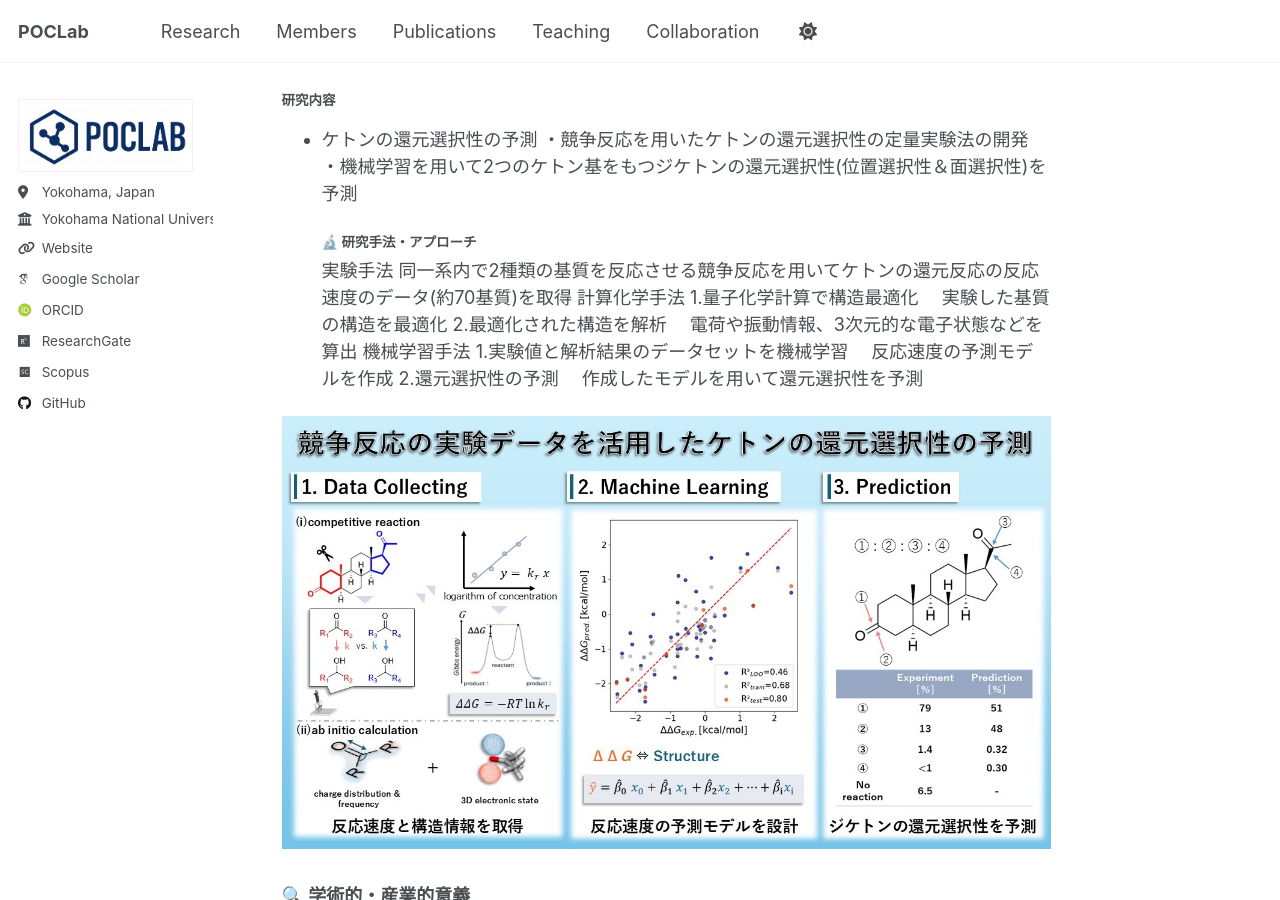
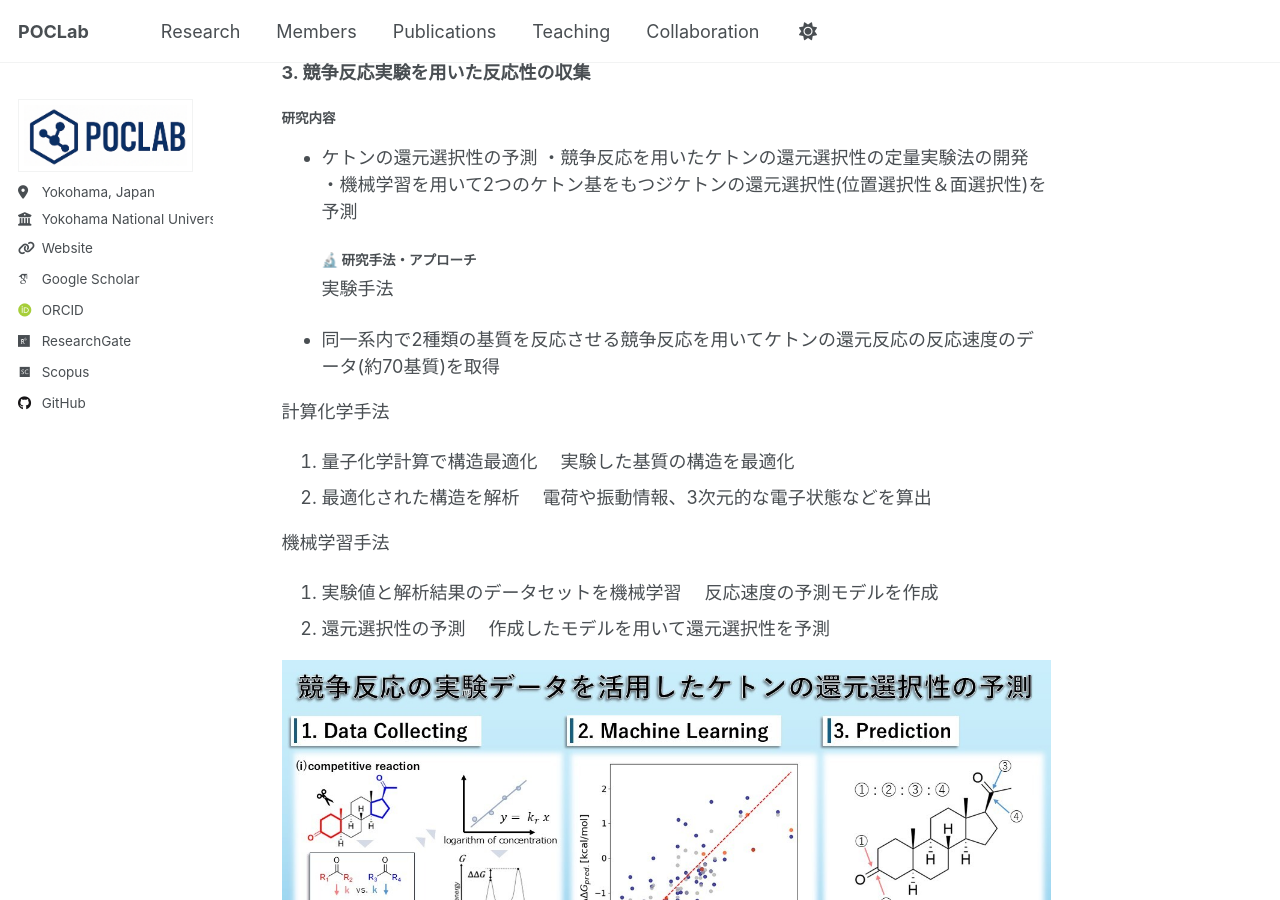
Before and after one commit to poclab-web/homepage, a Jekyll site: the page built from _portfolio/04_ketone_reduction_TS_ML.md, in a window 1280 px wide and 900 px high, scrolled down 1763 px. Built offline with Jekyll 4.4.1, drawn with Linux system fonts in a browser that asks for light colours; some web fonts are replaced; a script that is not in the unit is left out.

Commit message:
04文章内の改行を修正しました。

```diff
--- a/_portfolio/04_ketone_reduction_TS_ML.md
+++ b/_portfolio/04_ketone_reduction_TS_ML.md
@@ -32,6 +32,7 @@ published: true
 - 導出した遷移状態構造から分子間相互作用領域を導出し、機械学習モデルによって学習
 - DFT計算（ωB97X-D/def2-TZVP）により基質と遷移状態を解析
 - 反応部位での反応剤との立体・電子的相互作用をエネルギー分解して評価
+
 ![asymmetric reduction analysis abstruct]({{ site.baseurl }}/images/portfolio/shimono_abstruct.png)
 
 ### 3. 競争反応実験を用いた反応性の収集
@@ -41,19 +42,22 @@ published: true
 ・機械学習を用いて2つのケトン基をもつジケトンの還元選択性(位置選択性＆面選択性)を予測
 #### 🔬 **研究手法・アプローチ**
 実験手法
-同一系内で2種類の基質を反応させる競争反応を用いてケトンの還元反応の反応速度のデータ(約70基質)を取得
+- 同一系内で2種類の基質を反応させる競争反応を用いてケトンの還元反応の反応速度のデータ(約70基質)を取得
+
 計算化学手法
-1.量子化学計算で構造最適化
+1. 量子化学計算で構造最適化
 　実験した基質の構造を最適化
-2.最適化された構造を解析
+2. 最適化された構造を解析
 　電荷や振動情報、3次元的な電子状態などを算出
+
 機械学習手法
-1.実験値と解析結果のデータセットを機械学習
+1. 実験値と解析結果のデータセットを機械学習
 　反応速度の予測モデルを作成
-2.還元選択性の予測
+2. 還元選択性の予測
 　作成したモデルを用いて還元選択性を予測
 
 ![competitive reaction abstruct]({{ site.baseurl }}/images/portfolio/competitive_reaction_abstruct.jpg)
+
 ### 🔍 **学術的・産業的意義**
 反応の本質を支配している立体電子状態の評価を軸として、遷移状態解析とデータ駆動的なアプローチを融合することで様々な基質や反応剤に対する反応選択性の網羅的な理解が可能にしています。
 
```
